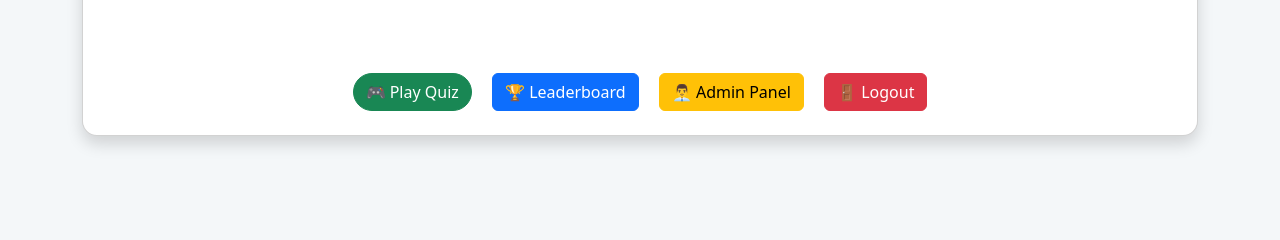
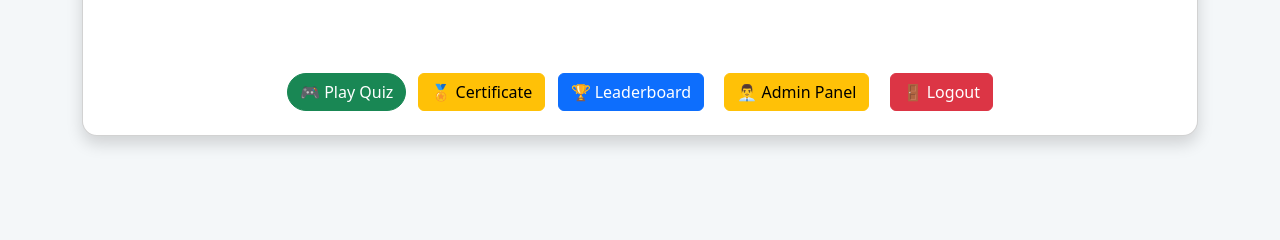
Before and after one commit to Priyanka06405/RajbhashaQuest, a Flask app: page /dashboard in a window 1280 px wide. Shown: the part 384-624 px from the top of the page. Run offline with Flask 3, Linux system fonts and the light colour scheme; the visitor is signed in with stand-in values (Sample User, id 1); data comes from the database, SQL or seed files in the repository.

Commit message:
Add Certificate button to dashboard

```diff
--- a/templates/dashboard.html
+++ b/templates/dashboard.html
@@ -73,6 +73,9 @@
         🎮 Play Quiz
 
     </a>
+               <a href="/certificate" class="btn btn-warning">
+    🏅 Certificate
+</a>
 
     <a href="/leaderboard" class="btn btn-primary m-2">
 
```
